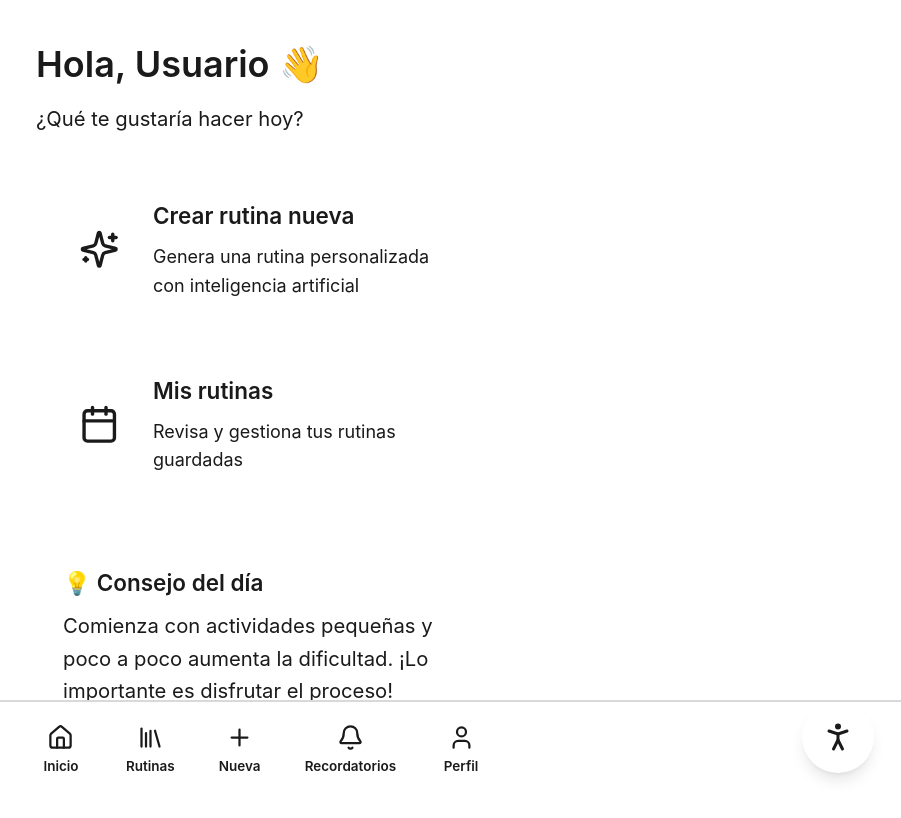
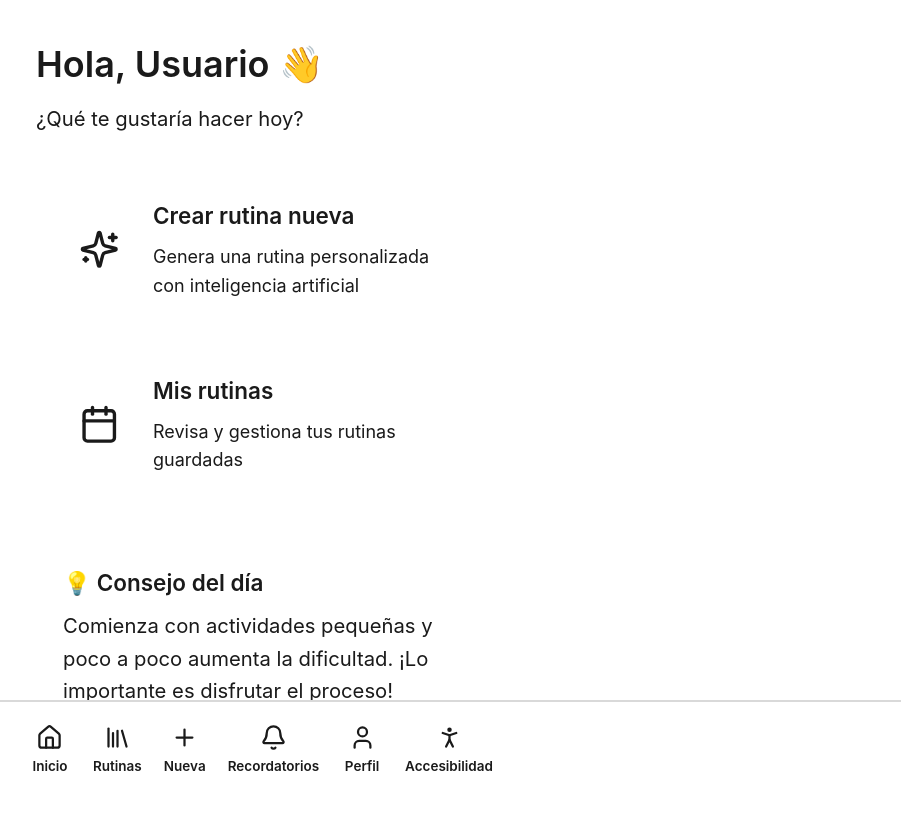
Before and after one commit to UTPJose/lumi-app, a React (Vite) app: page /home in a window 1280 px wide. Shown: the top 818 px of the page, without its empty margins (379-1280 px from the left). Built offline with nearby package versions, Linux system fonts and the light colour scheme.

Commit message:
Mover botón de accesibilidad a la barra de navegación inferior

```diff
--- a/src/app/App.tsx
+++ b/src/app/App.tsx
@@ -1,7 +1,6 @@
 import { RouterProvider } from 'react-router';
 import { router } from './routes';
 import { AccessibilityProvider } from '../shared/context/AccessibilityContext';
-import { AccessibilityButton } from '../shared/components/accessibility/AccessibilityButton';
 import { VoiceAssistantManager } from '../shared/components/accessibility/VoiceAssistantManager';
 
 function AppContent() {
@@ -9,7 +8,6 @@ function AppContent() {
     <>
       <VoiceAssistantManager />
       <RouterProvider router={router} />
-      <AccessibilityButton />
     </>
   );
 }
--- a/src/shared/components/accessibility/AccessibilityButton.tsx
+++ /dev/null
@@ -1,23 +0,0 @@
-import React, { useState } from 'react';
-import { PersonStanding } from 'lucide-react';
-import { AccessibilityPanel } from './AccessibilityPanel';
-
-export function AccessibilityButton() {
-  const [isOpen, setIsOpen] = useState(false);
-
-  return (
-    <>
-      {/* Floating button */}
-      <button
-        onClick={() => setIsOpen(true)}
-        aria-label="Abrir panel de accesibilidad"
-        className="fixed bottom-6 right-6 z-40 w-16 h-16 rounded-full bg-primary text-primary-foreground shadow-lg hover:shadow-xl active:scale-95 transition-all flex items-center justify-center"
-      >
-        <PersonStanding size={36} />
-      </button>
-
-      {/* Accessibility panel */}
-      <AccessibilityPanel isOpen={isOpen} onClose={() => setIsOpen(false)} />
-    </>
-  );
-}
--- a/src/shared/components/navigation/BottomNavigation.tsx
+++ b/src/shared/components/navigation/BottomNavigation.tsx
@@ -1,10 +1,12 @@
-import React from 'react';
-import { Home, Library, Bell, Plus, User } from 'lucide-react';
+import React, { useState } from 'react';
+import { Home, Library, Bell, Plus, User, PersonStanding } from 'lucide-react';
 import { useNavigate, useLocation } from 'react-router';
+import { AccessibilityPanel } from '../accessibility/AccessibilityPanel';
 
 export function BottomNavigation() {
   const navigate = useNavigate();
   const location = useLocation();
+  const [isAccessibilityOpen, setIsAccessibilityOpen] = useState(false);
 
   const navItems = [
     { icon: Home, label: 'Inicio', path: '/home' },
@@ -12,23 +14,32 @@ export function BottomNavigation() {
     { icon: Plus, label: 'Nueva', path: '/create' },
     { icon: Bell, label: 'Recordatorios', path: '/reminders' },
     { icon: User, label: 'Perfil', path: '/profile' },
+    { icon: PersonStanding, label: 'Accesibilidad', path: null },
   ];
 
   return (
+    <>
       <nav
-      className="fixed bottom-0 left-0 right-0 bg-white border-t-2 border-border safe-area-bottom"
+        className="fixed bottom-0 left-0 right-0 bg-white border-t-2 border-border safe-area-bottom z-30"
         role="navigation"
         aria-label="Navegación principal"
       >
         <div className="max-w-md mx-auto flex justify-around items-center px-2 py-3">
           {navItems.map((item) => {
-          const isActive = location.pathname === item.path;
+            const isAccessibility = item.path === null;
+            const isActive = isAccessibility ? isAccessibilityOpen : location.pathname === item.path;
             const Icon = item.icon;
 
             return (
               <button
-              key={item.path}
-              onClick={() => navigate(item.path)}
+                key={item.label}
+                onClick={() => {
+                  if (isAccessibility) {
+                    setIsAccessibilityOpen(!isAccessibilityOpen);
+                  } else {
+                    navigate(item.path);
+                  }
+                }}
                 className={`
                   flex flex-col items-center gap-1 min-w-[60px] py-2 px-2 rounded-xl transition-all
                   ${isActive ? 'bg-primary/10 text-primary' : 'text-muted-foreground hover:text-foreground'}
@@ -43,5 +54,8 @@ export function BottomNavigation() {
           })}
         </div>
       </nav>
+
+      <AccessibilityPanel isOpen={isAccessibilityOpen} onClose={() => setIsAccessibilityOpen(false)} />
+    </>
   );
 }
```
Lines whose indentation alone changed are shown as unchanged.
